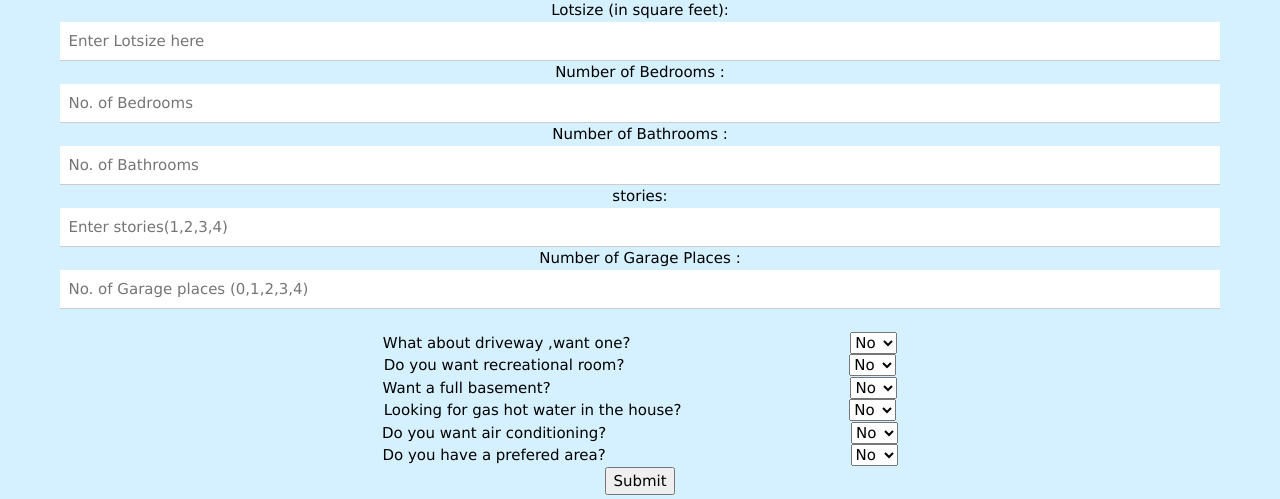
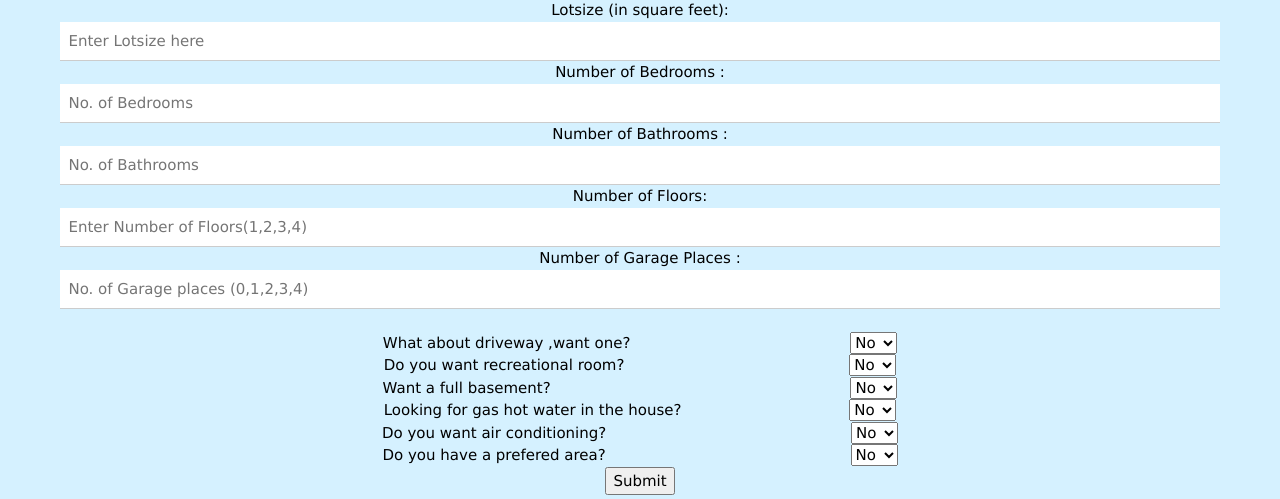
Before and after one commit to nitinmmali/housepricepred, a Flask app: page / in a window 1280 px wide. Shown: the part 204-703 px from the top of the page. Run offline with Flask 2, Linux system fonts and the light colour scheme.

Commit message:
Update index.html

```diff
--- a/templates/index.html
+++ b/templates/index.html
@@ -145,8 +145,8 @@ body {
             <label>Number of Bathrooms :</label>
             <input class="w3-input" type="number" placeholder="No. of Bathrooms" id='bathrms' name='bathrms'>
 
-            <label>stories:</label>
-            <input class="w3-input" type="number" placeholder="Enter stories(1,2,3,4)" id='stories' name='stories'>
+            <label>Number of Floors:</label>
+            <input class="w3-input" type="number" placeholder="Enter Number of Floors(1,2,3,4)" id='stories' name='stories'>
 
             <label>Number of Garage Places :</label>
             <input class="w3-input" type="number"  placeholder="No. of Garage places (0,1,2,3,4)" id='garagepl' name='garagepl'><br>
```
